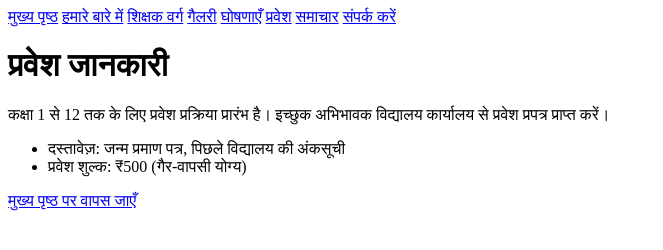
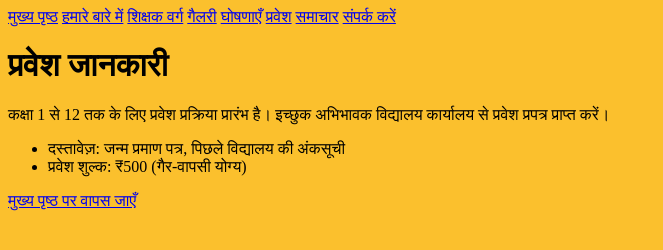
Before and after one commit to rishabh221-creater/dsvms-mahasamund, a plain HTML site: page admissions.html in a window 1280 px wide. Shown: the whole page, without its empty margins (0-663 px from the left). Drawn offline with Linux system fonts and the light colour scheme.

Commit message:
Update admissions.html

```diff
--- a/admissions.html
+++ b/admissions.html
@@ -5,6 +5,7 @@
   <meta charset="UTF-8">
   <title>प्रवेश जानकारी - देव संस्कृति विद्यालय</title>
 </head>
+  <body style="background-color:#fbc02d;">
 <body>
 
 <nav>
```
